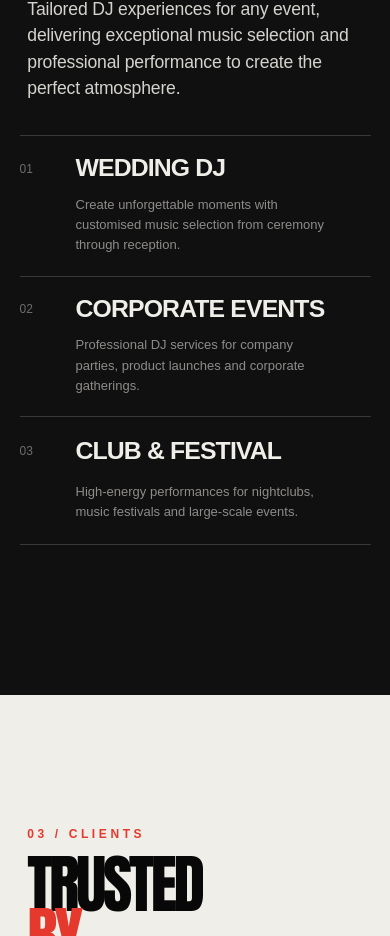
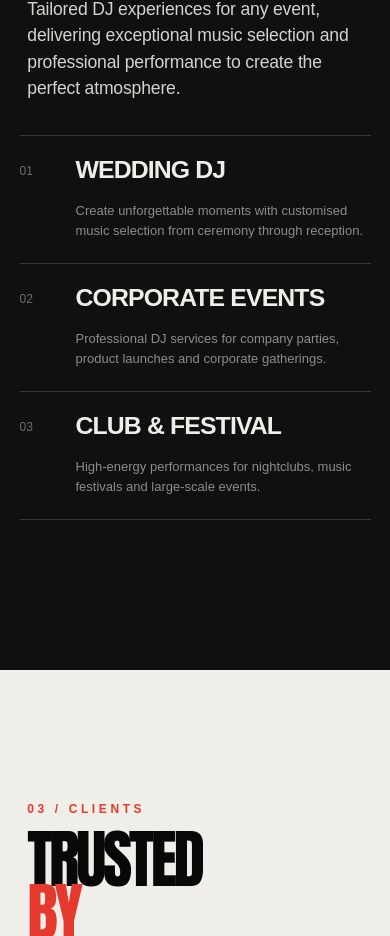
Before and after one commit to salpadoru/sparkygriswold, a Next.js app: page / in a window 390 px wide. Shown: the part 2032-2968 px from the top of the page. Built offline with nearby package versions, Linux system fonts and the light colour scheme.

Commit message:
Refine service rows without navigation cues

```diff
--- a/app/globals.css
+++ b/app/globals.css
@@ -909,3 +909,22 @@ footer {
   font-size: 13px;
   line-height: 1.55;
 }
+
+
+/* --- Services: remove navigation cue; these are descriptive rows --- */
+.services-section .service-row {
+  grid-template-columns: 70px minmax(260px, 1.05fr) minmax(320px, 1.4fr);
+}
+.services-section .service-row:hover {
+  background: transparent;
+}
+@media (max-width: 900px) {
+  .services-section .service-row {
+    grid-template-columns: 42px 1fr;
+    gap: 14px;
+  }
+  .services-section .service-row p {
+    grid-column: 2;
+    grid-row: 2;
+  }
+}
```
